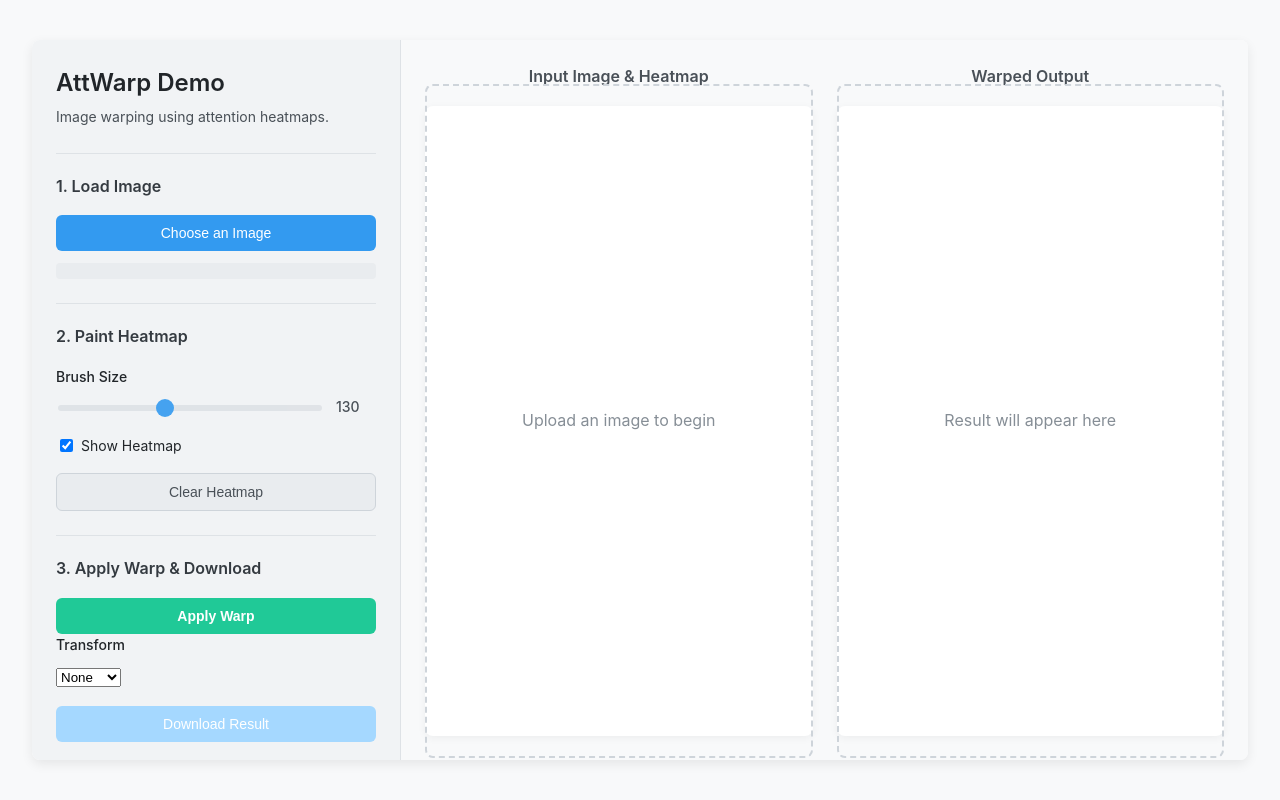
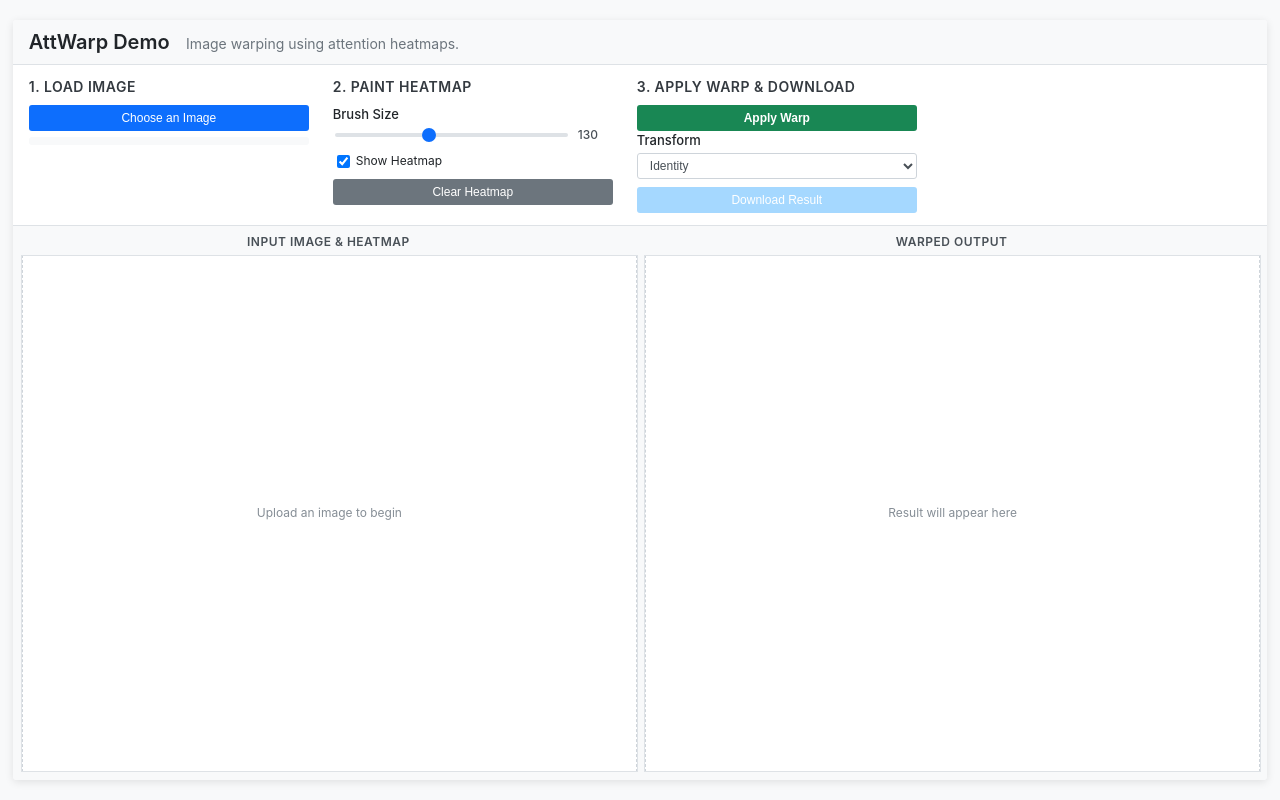
Before and after one commit to Utkarsh-Mishra444/warp-demo, a plain HTML site: page index.html in a window 1280 px wide. Drawn offline with Linux system fonts and the light colour scheme.

Commit message:
UI revamp

```diff
--- a/index.html
+++ b/index.html
@@ -8,12 +8,12 @@
 </head>
 <body>
     <div class="main-container">
-        <aside class="controls-panel">
-            <header>
-                <h1>AttWarp Demo</h1>
-                <p class="subtitle">Image warping using attention heatmaps.</p>
-            </header>
+        <header class="header-section">
+            <h1>AttWarp Demo</h1>
+            <p class="subtitle">Image warping using attention heatmaps.</p>
+        </header>
 
+        <div class="controls-panel">
             <section class="control-group">
                 <h2 class="control-group-title">1. Load Image</h2>
                 <div class="upload-section">
@@ -47,7 +47,7 @@
                 <div class="tool">
                     <label for="transform">Transform</label>
                     <select id="transform">
-                        <option value="none" selected>None</option>
+                        <option value="none" selected>Identity</option>
                         <option value="square">Square</option>
                         <option value="cube">Cube</option>
                         <option value="log">Log</option>
@@ -55,7 +55,7 @@
                 </div>
                 <button id="downloadResult" class="btn btn-primary" disabled>Download Result</button>
             </section>
-        </aside>
+        </div>
 
         <main class="canvas-area">
             <div class="image-display-container">
--- a/script.js
+++ b/script.js
@@ -75,9 +75,10 @@ class ImageBrushApp {
         const containerWidth = this.canvasContainer.clientWidth;
         const containerHeight = this.canvasContainer.clientHeight;
 
+        // Scale to fill the container as much as possible
         const widthRatio = containerWidth / img.width;
         const heightRatio = containerHeight / img.height;
-        const ratio = Math.min(widthRatio, heightRatio, 1);
+        const ratio = Math.min(widthRatio, heightRatio) * 0.95; // 95% to leave small margin
 
         const displayWidth = Math.round(img.width * ratio);
         const displayHeight = Math.round(img.height * ratio);
--- a/style.css
+++ b/style.css
@@ -4,7 +4,7 @@ body {
     background-color: #f8f9fa;
     color: #212529;
     margin: 0;
-    line-height: 1.6;
+    line-height: 1.4;
     display: flex;
     justify-content: center;
     align-items: center;
@@ -13,82 +13,97 @@ body {
 
 .main-container {
     display: flex;
-    width: 95vw;
-    max-width: 1600px;
-    height: 90vh;
+    flex-direction: column;
+    width: 98vw;
+    max-width: 1800px;
+    height: 95vh;
     background-color: #ffffff;
-    border-radius: 8px;
-    box-shadow: 0 4px 12px rgba(0, 0, 0, 0.08);
+    border-radius: 4px;
+    box-shadow: 0 2px 8px rgba(0, 0, 0, 0.1);
     overflow: hidden;
+}
+
+/* Header Section */
+.header-section {
+    padding: 8px 16px;
+    background-color: #f8f9fa;
+    border-bottom: 1px solid #dee2e6;
+    text-align: left;
+}
+
+.header-section h1 {
+    font-size: 20px;
+    font-weight: 600;
+    margin: 0;
+    display: inline;
+}
+
+.subtitle {
+    font-size: 14px;
+    color: #6c757d;
+    margin: 0;
+    display: inline;
+    margin-left: 12px;
 }
 
 /* Controls Panel */
 .controls-panel {
-    width: 320px;
-    padding: 24px;
-    background-color: #f1f3f5;
-    border-right: 1px solid #dee2e6;
+    padding: 12px 16px;
+    background-color: #ffffff;
+    border-bottom: 1px solid #dee2e6;
     display: flex;
-    flex-direction: column;
+    flex-wrap: wrap;
     gap: 24px;
-    overflow-y: auto;
-}
-
-header h1 {
-    font-size: 24px;
-    font-weight: 600;
-    margin: 0 0 4px;
-}
-
-.subtitle {
-    font-size: 14px;
-    color: #495057;
-    margin: 0;
+    justify-content: flex-start;
+    align-items: flex-start;
 }
 
 .control-group {
-    border-top: 1px solid #dee2e6;
-    padding-top: 20px;
+    min-width: 180px;
+    max-width: 280px;
+    flex: 1;
 }
 
 .control-group-title {
-    font-size: 16px;
+    font-size: 14px;
     font-weight: 600;
-    margin: 0 0 16px;
+    margin: 0 0 8px;
     color: #343a40;
+    text-transform: uppercase;
+    letter-spacing: 0.5px;
 }
 
 label {
     display: block;
-    font-size: 14px;
+    font-size: 13px;
     font-weight: 500;
-    margin-bottom: 8px;
+    margin-bottom: 4px;
 }
 
 .tool {
-    margin-bottom: 16px;
+    margin-bottom: 8px;
 }
 
 /* Buttons */
 .btn {
     display: block;
     width: 100%;
-    padding: 10px 16px;
-    font-size: 14px;
+    padding: 6px 12px;
+    font-size: 12px;
     font-weight: 500;
     border: none;
-    border-radius: 6px;
+    border-radius: 3px;
     cursor: pointer;
-    transition: background-color 0.2s ease, box-shadow 0.2s ease;
+    transition: background-color 0.2s ease;
     text-align: center;
 }
 
 .btn-primary {
-    background-color: #339af0;
+    background-color: #0d6efd;
     color: white;
 }
 .btn-primary:hover {
-    background-color: #1c7ed6;
+    background-color: #0b5ed7;
 }
 .btn-primary:disabled {
     background-color: #a5d8ff;
@@ -96,66 +111,70 @@ label {
 }
 
 .btn-secondary {
-    background-color: #e9ecef;
-    color: #495057;
-    border: 1px solid #ced4da;
+    background-color: #6c757d;
+    color: white;
 }
 .btn-secondary:hover {
-    background-color: #d8dde2;
+    background-color: #5c636a;
 }
 
 .btn-accent {
-    background-color: #20c997;
+    background-color: #198754;
     color: white;
     font-weight: 600;
 }
 .btn-accent:hover {
-    background-color: #12b886;
+    background-color: #157347;
 }
 
+/* Select dropdown */
+select {
+    width: 100%;
+    padding: 4px 8px;
+    font-size: 12px;
+    border: 1px solid #ced4da;
+    border-radius: 3px;
+    background-color: white;
+    color: #495057;
+}
 
 /* Slider */
 .slider-container {
     display: flex;
     align-items: center;
-    gap: 12px;
+    gap: 8px;
 }
 input[type="range"] {
     flex-grow: 1;
     -webkit-appearance: none;
     appearance: none;
     width: 100%;
-    height: 6px;
+    height: 4px;
     background: #dee2e6;
-    border-radius: 3px;
+    border-radius: 2px;
     outline: none;
-    opacity: 0.9;
-    transition: opacity .2s;
-}
-input[type="range"]:hover {
-    opacity: 1;
 }
 input[type="range"]::-webkit-slider-thumb {
     -webkit-appearance: none;
     appearance: none;
-    width: 18px;
-    height: 18px;
-    background: #339af0;
+    width: 14px;
+    height: 14px;
+    background: #0d6efd;
     cursor: pointer;
     border-radius: 50%;
 }
 input[type="range"]::-moz-range-thumb {
-    width: 18px;
-    height: 18px;
-    background: #339af0;
+    width: 14px;
+    height: 14px;
+    background: #0d6efd;
     cursor: pointer;
     border-radius: 50%;
 }
 #brushSizeValue {
-    font-size: 14px;
+    font-size: 12px;
     font-weight: 500;
     color: #495057;
-    min-width: 40px;
+    min-width: 35px;
 }
 
 /* Checkbox */
@@ -164,19 +183,20 @@ input[type="range"]::-moz-range-thumb {
     align-items: center;
     cursor: pointer;
     font-weight: normal;
+    font-size: 12px;
 }
 .checkbox-label input[type="checkbox"] {
-    margin-right: 8px;
+    margin-right: 6px;
 }
 
 /* Image Info */
 .image-info {
-    font-size: 13px;
+    font-size: 11px;
     color: #495057;
-    margin-top: 12px;
-    background-color: #e9ecef;
-    padding: 8px;
-    border-radius: 4px;
+    margin-top: 6px;
+    background-color: #f8f9fa;
+    padding: 4px 6px;
+    border-radius: 3px;
     word-break: break-all;
 }
 
@@ -184,14 +204,15 @@ input[type="range"]::-moz-range-thumb {
 .canvas-area {
     flex-grow: 1;
     display: flex;
-    padding: 24px;
+    padding: 8px;
     background-color: #f8f9fa;
-    overflow: auto;
+    overflow: hidden;
+    min-height: 0;
 }
 
 .image-display-container {
     display: flex;
-    gap: 24px;
+    gap: 8px;
     width: 100%;
     height: 100%;
 }
@@ -200,38 +221,44 @@ input[type="range"]::-moz-range-thumb {
     flex: 1;
     display: flex;
     flex-direction: column;
-    min-width: 0; /* Prevents flexbox overflow */
+    min-width: 0;
+    min-height: 0;
 }
 
 .canvas-title {
     text-align: center;
-    font-size: 16px;
+    font-size: 12px;
     font-weight: 600;
-    margin: 0 0 16px;
+    margin: 0 0 4px;
     color: #495057;
     flex-shrink: 0;
+    text-transform: uppercase;
+    letter-spacing: 0.5px;
 }
 
 .canvas-container {
     position: relative;
     width: 100%;
-    height: 100%;
+    flex-grow: 1;
     display: flex;
     justify-content: center;
     align-items: center;
     background-color: #ffffff;
-    border-radius: 8px;
-    box-shadow: 0 2px 8px rgba(0,0,0,0.05);
+    border: 1px solid #dee2e6;
+    min-height: 0;
+    overflow: hidden;
 }
 
 .canvas-container canvas {
     position: absolute;
-    top: 0;
-    left: 0;
+    top: 50%;
+    left: 50%;
+    transform: translate(-50%, -50%);
     max-width: 100%;
     max-height: 100%;
+    width: 100%;
+    height: 100%;
     object-fit: contain;
-    border-radius: 4px;
 }
 
 .placeholder {
@@ -240,10 +267,9 @@ input[type="range"]::-moz-range-thumb {
     align-items: center;
     width: 100%;
     height: 100%;
-    border: 2px dashed #ced4da;
-    border-radius: 8px;
+    border: 1px dashed #ced4da;
     color: #868e96;
-    font-size: 16px;
+    font-size: 12px;
     text-align: center;
     padding: 20px;
 }
```
